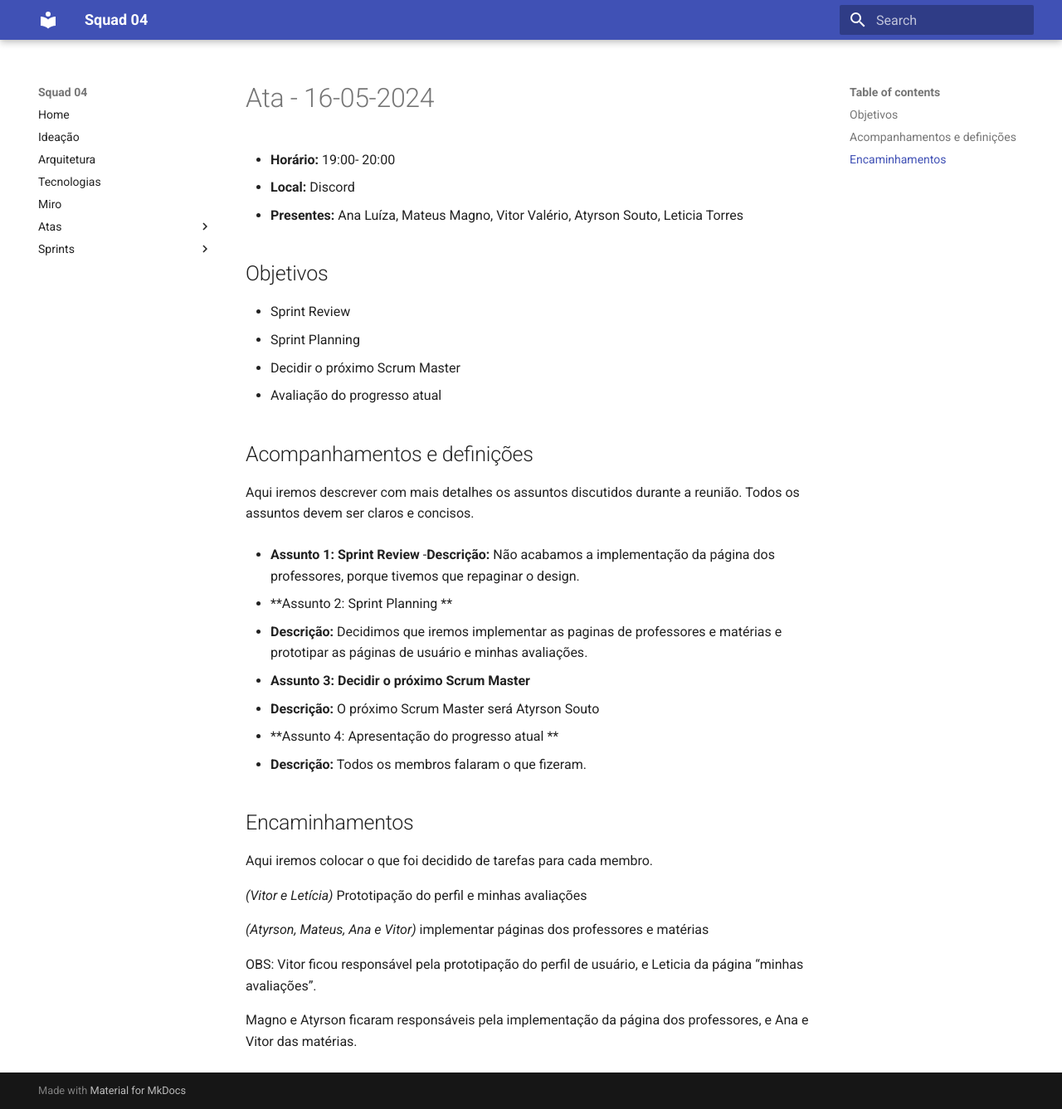
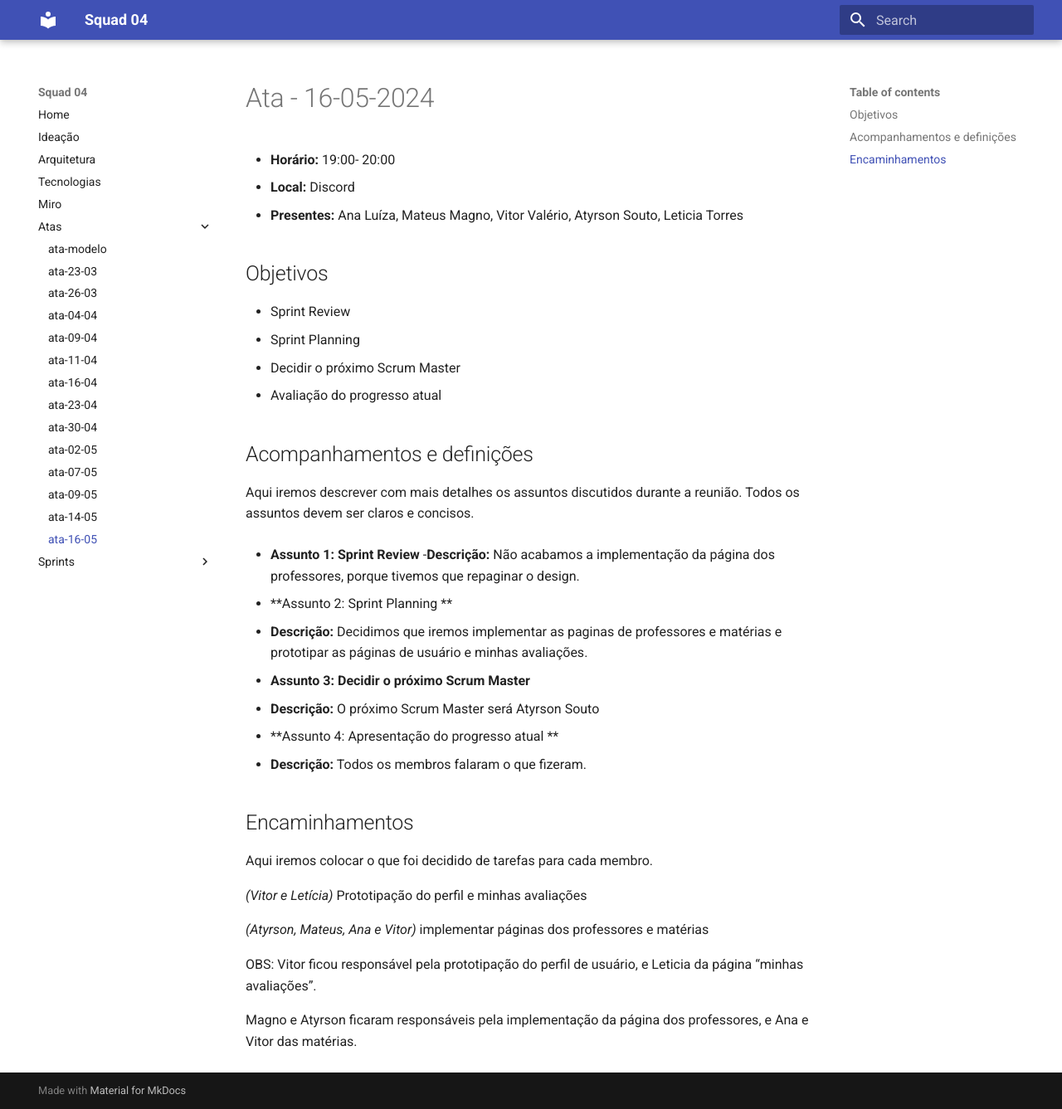
Before and after one commit to unb-mds/2024-1-squad04, an MkDocs documentation site: the page built from docs/Atas/ata-16-05.md, in a window 1280 px wide and 1337 px high. Shown: the whole window at 83% size. Built offline with MkDocs 1.6.1 and Material for MkDocs 9.7.7, drawn with Linux system fonts in a browser that asks for light colours.

Commit message:
Update mkdocs.yml

```diff
--- a/mkdocs.yml
+++ b/mkdocs.yml
@@ -22,6 +22,7 @@ nav:
     - ata-07-05: Atas/ata-07-05.md
     - ata-09-05: Atas/ata-09-05.md
     - ata-14-05: Atas/ata-14-05.md
+    - ata-16-05: Atas/ata-16-05.md
 
   - Sprints:
     - Sprint 0: Sprints/sprint0.md
```
